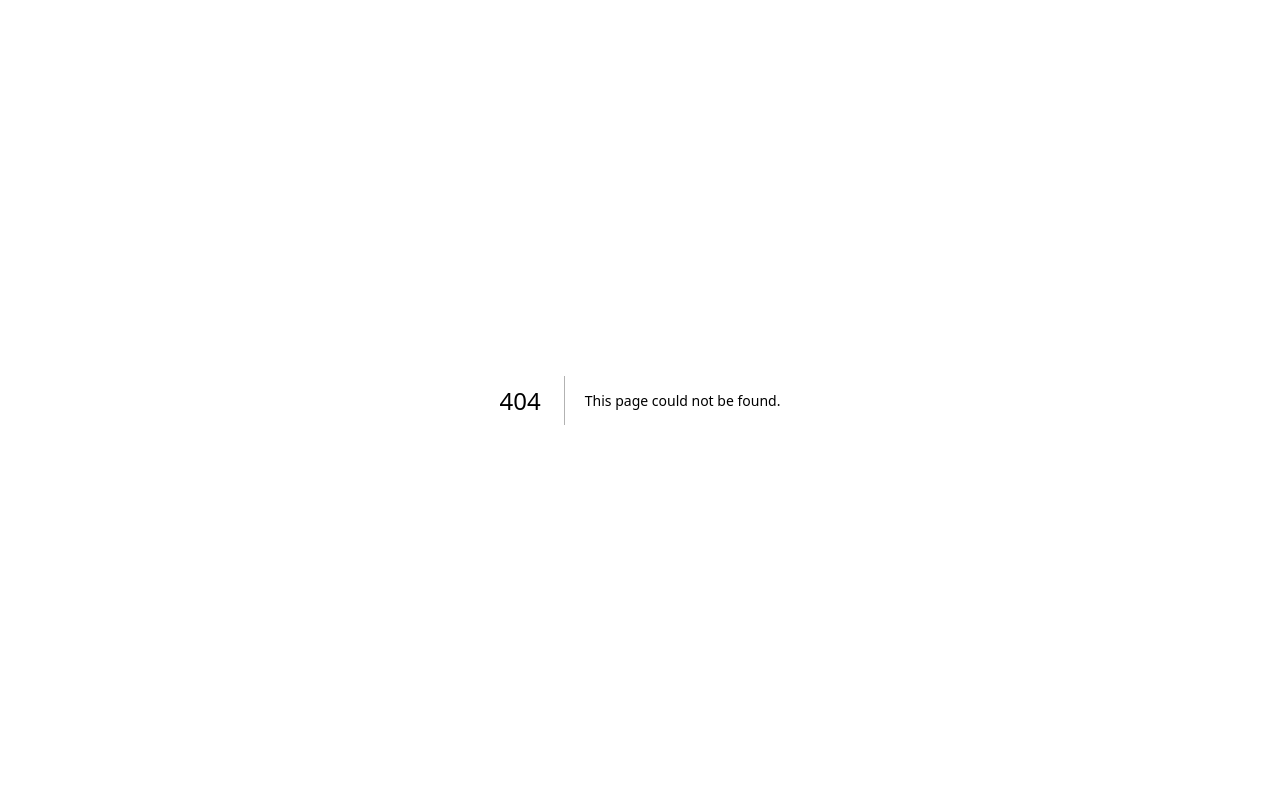
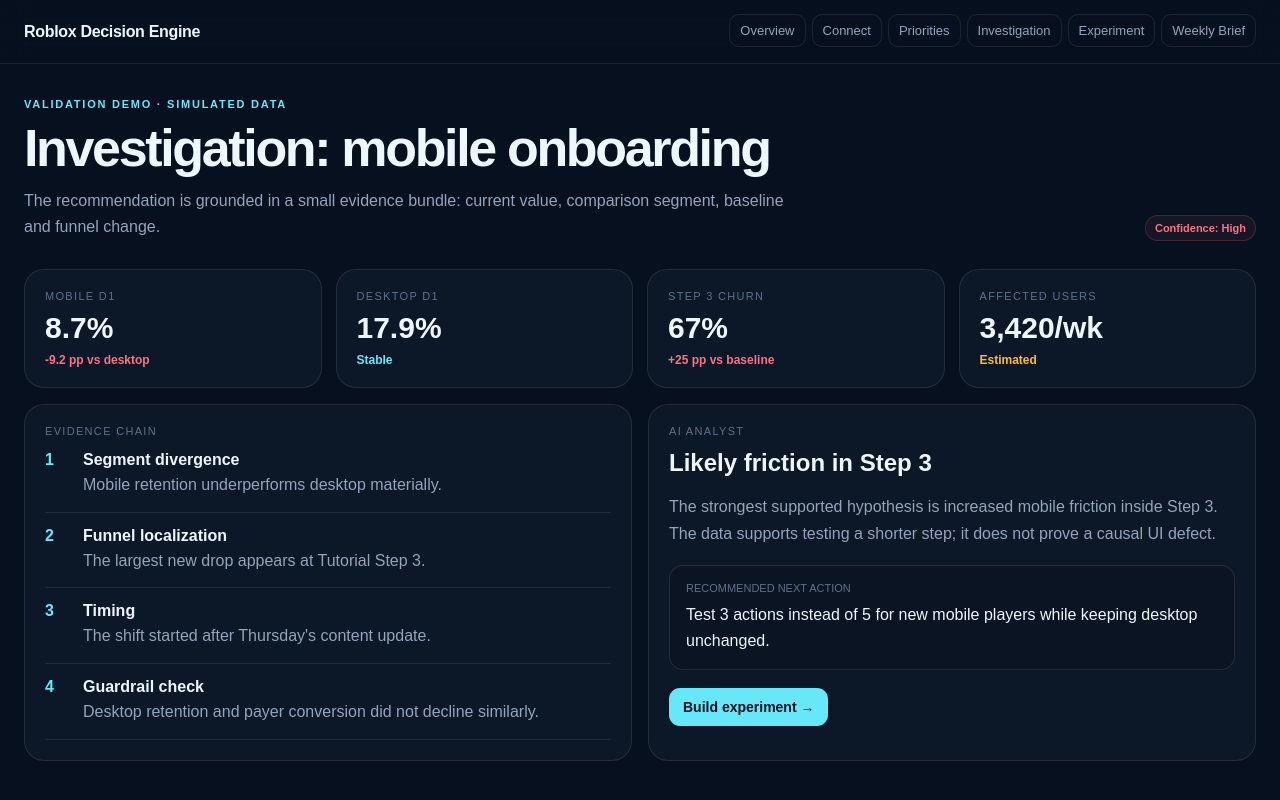
Before and after one commit to danielwauer-maker/roblox-decision-engine, a Next.js app in the folder apps/web/: page /demo/investigation in a window 1280 px wide. Before the commit this address had no page. Shown: the top 800 px of the page. Built offline with nearby package versions, Linux system fonts and the light colour scheme.

Commit message:
feat(r1): add investigation validation screen

```diff
--- /dev/null
+++ b/apps/web/app/demo/investigation/page.tsx
@@ -0,0 +1,11 @@
+import { Button, Card, DemoShell, Metric, PageTitle, Pill, palette } from "../_components";
+
+export default function InvestigationPage() {
+  return <DemoShell><PageTitle title="Investigation: mobile onboarding" copy="The recommendation is grounded in a small evidence bundle: current value, comparison segment, baseline and funnel change." action={<Pill tone="bad">Confidence: High</Pill>} />
+    <div style={{ marginTop: 28, display: "grid", gap: 14, gridTemplateColumns: "repeat(auto-fit,minmax(180px,1fr))" }}><Metric label="Mobile D1" value="8.7%" delta="-9.2 pp vs desktop" tone="bad"/><Metric label="Desktop D1" value="17.9%" delta="Stable" tone="neutral"/><Metric label="Step 3 churn" value="67%" delta="+25 pp vs baseline" tone="bad"/><Metric label="Affected users" value="3,420/wk" delta="Estimated" tone="warn"/></div>
+    <div style={{ marginTop: 16, display: "grid", gap: 16, gridTemplateColumns: "repeat(auto-fit,minmax(300px,1fr))" }}>
+      <Card><div style={{ color: palette.faint, fontSize: 11, letterSpacing: ".12em", textTransform: "uppercase" }}>Evidence chain</div>{[["1","Segment divergence","Mobile retention underperforms desktop materially."],["2","Funnel localization","The largest new drop appears at Tutorial Step 3."],["3","Timing","The shift started after Thursday's content update."],["4","Guardrail check","Desktop retention and payer conversion did not decline similarly."]].map(([n,t,c])=><div key={n} style={{ display: "grid", gridTemplateColumns: "28px 1fr", gap: 10, padding: "14px 0", borderBottom: `1px solid ${palette.border}` }}><div style={{ color: palette.cyan, fontWeight: 800 }}>{n}</div><div><div style={{ fontWeight: 800 }}>{t}</div><div style={{ color: palette.muted, lineHeight: 1.55, marginTop: 4 }}>{c}</div></div></div>)}</Card>
+      <Card><div style={{ color: palette.faint, fontSize: 11, letterSpacing: ".12em", textTransform: "uppercase" }}>AI analyst</div><h2 style={{ margin: "12px 0 8px" }}>Likely friction in Step 3</h2><p style={{ color: palette.muted, lineHeight: 1.7 }}>The strongest supported hypothesis is increased mobile friction inside Step 3. The data supports testing a shorter step; it does not prove a causal UI defect.</p><div style={{ marginTop: 18, padding: 16, border: `1px solid ${palette.border}`, borderRadius: 14, background: palette.panel2 }}><div style={{ color: palette.faint, fontSize: 11, textTransform: "uppercase" }}>Recommended next action</div><p style={{ margin: "8px 0 0", lineHeight: 1.6 }}>Test 3 actions instead of 5 for new mobile players while keeping desktop unchanged.</p></div><div style={{ marginTop: 18 }}><Button href="/demo/experiment" primary>Build experiment →</Button></div></Card>
+    </div>
+  </DemoShell>;
+}
```
